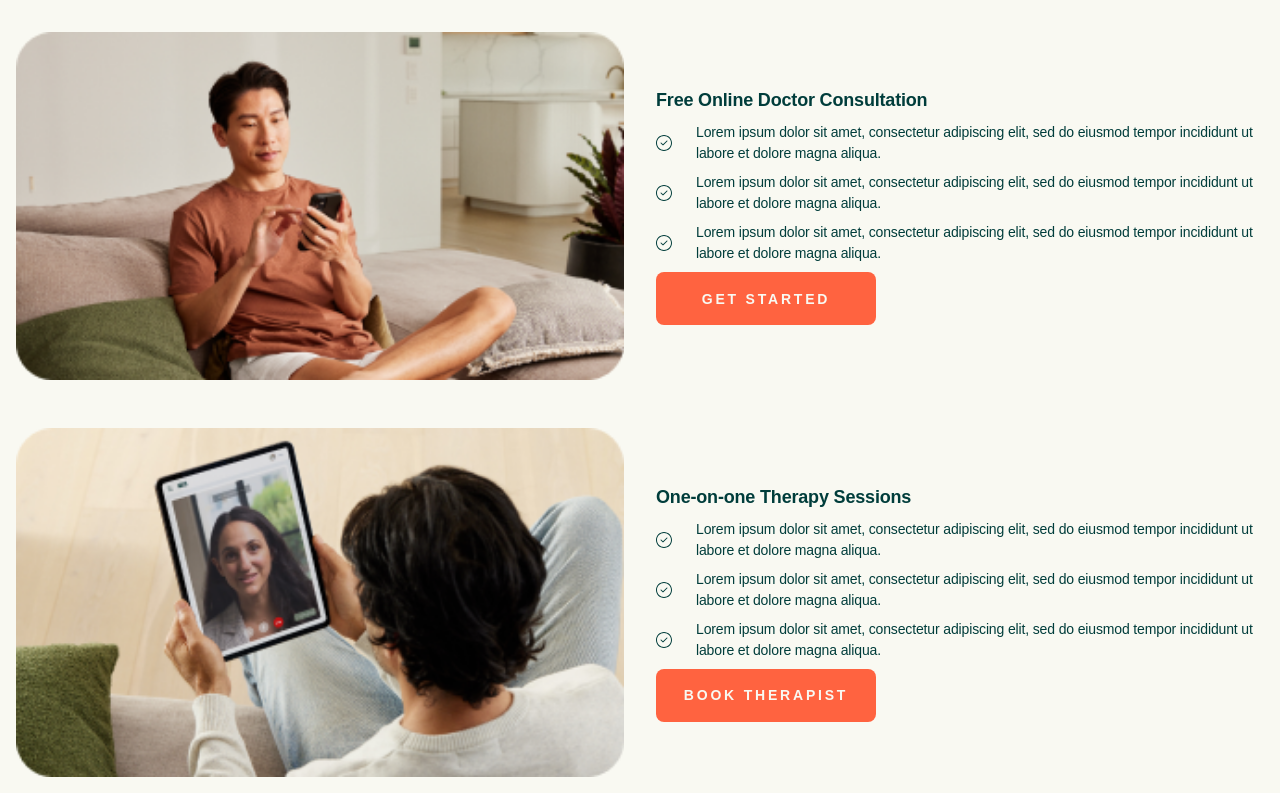
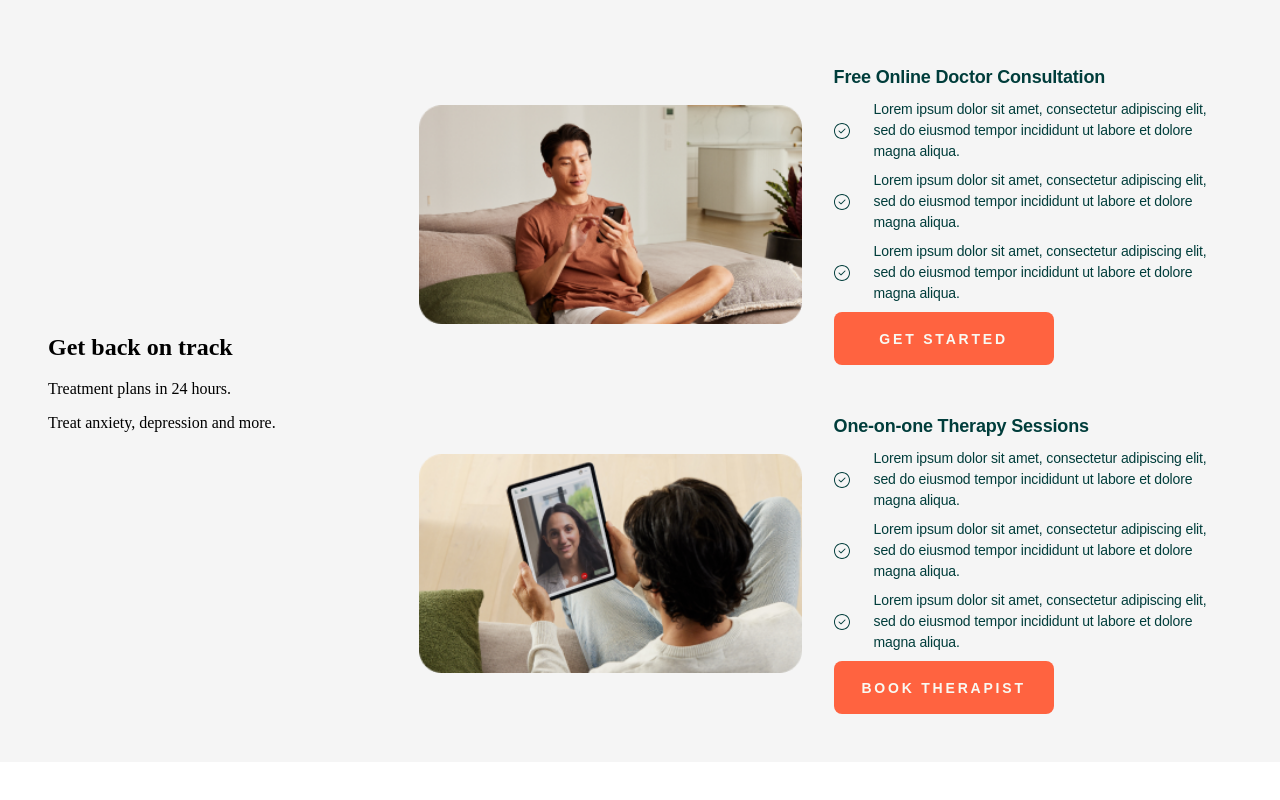
Before and after one commit to savidya-sathyani/mosh, a React (Create React App) app: page / in a window 1280 px wide. Built offline with nearby package versions, Linux system fonts and the light colour scheme.

Commit message:
Change directory structure

```diff
--- a/src/App.jsx
+++ b/src/App.jsx
@@ -3,10 +3,13 @@ import { ThemeProvider } from "styled-components";
 import image1 from "./assets/images/image1.png";
 import image2 from "./assets/images/image2.png";
 
-import Card from "./components/Card/Card";
+import Card from "./components/Card";
+import CardContainer from "./components/CardContainer";
 
 import { lightTheme, darkTheme } from "./styles/utils/theme";
+import { StyledAppRaw } from "./styles/AppRaw.style";
 import GlobalStyle from "./styles/Global.style";
+
 
 function App() {
   const theme = 'light';
@@ -19,7 +22,15 @@ function App() {
   return (
     <ThemeProvider theme={appTheme}>
       <GlobalStyle theme={appTheme} />
-      <div className="App" style={{ width: '100%', backgroundColor: '#F9F9F2' }}>
+      <StyledAppRaw>
+        <section>
+          <h1>Get back on track</h1>
+          <span>
+            <p>Treatment plans in 24 hours.</p>
+            <p>Treat anxiety, depression and more.</p>
+          </span>
+        </section>
+        <CardContainer>
           <Card
             image={{ src: image1, alt: "Online Consultation" }}
             header="Free Online Doctor Consultation"
@@ -32,8 +43,9 @@ function App() {
             button={{ label: "Book Therapist", link: "https://www.getmosh.com.au/booking/mental_health" }}
             data={data}
           />
-      </div>
-    </ThemeProvider>
+        </CardContainer>
+      </StyledAppRaw>
+    </ThemeProvider >
   );
 }
 
--- a/src/components/Card/Card.jsx
+++ /dev/null
@@ -1,49 +0,0 @@
-import React, { useEffect, useState } from 'react'
-
-import useDesktopScreen from '../../hooks/useDesktopScreen';
-
-import LinkButton from '../LinkButton/LinkButton';
-import TextLine from '../TextLine/TextLine';
-
-import { StyledCard } from './Card.style';
-import { StyledCardHeader } from './CardHeader.style';
-import { StyledCardContent } from './CardContent.style';
-import { Container } from '../../styles/Container.style';
-
-import down from '../../assets/icons/down.svg';
-import up from '../../assets/icons/up.svg';
-
-const Card = ({ image: { src, alt }, header, button: { label, link }, data }) => {
-  const [isDesktop] = useDesktopScreen();
-  const [showContent, setShowContent] = useState(false);
-
-  useEffect(() => {
-    setShowContent(isDesktop);
-  }, [isDesktop]);
-
-  return (
-    <StyledCard>
-      <Container>
-        <img src={src} alt={alt} />
-      </Container>
-      <Container>
-        <StyledCardHeader>
-          <h3>{header}</h3>
-          {!isDesktop &&
-            <button onClick={() => setShowContent(!showContent)}>
-              <img
-                src={showContent ? up : down}
-                alt={showContent ? 'Up' : 'Down'}
-              />
-            </button>}
-        </StyledCardHeader>
-        <StyledCardContent isShow={showContent}>
-          {data.map((item, index) => <TextLine key={index} label={item} />)}
-        </StyledCardContent>
-        <LinkButton label={label} link={link} />
-      </Container>
-    </StyledCard>
-  )
-}
-
-export default Card;
--- a/src/components/Card/index.jsx
+++ b/src/components/Card/index.jsx
@@ -1 +1,49 @@
-export * from './Card';
+import React, { useEffect, useState } from 'react'
+
+import useDesktopScreen from '../../hooks/useDesktopScreen';
+
+import LinkButton from '../LinkButton';
+import TextLine from '../TextLine';
+
+import { StyledCard } from './Card.style';
+import { StyledCardHeader } from './CardHeader.style';
+import { StyledCardContent } from './CardContent.style';
+import { Container } from '../../styles/Container.style';
+
+import down from '../../assets/icons/down.svg';
+import up from '../../assets/icons/up.svg';
+
+const Card = ({ image: { src, alt }, header, button: { label, link }, data }) => {
+  const [isDesktop] = useDesktopScreen();
+  const [showContent, setShowContent] = useState(false);
+
+  useEffect(() => {
+    setShowContent(isDesktop);
+  }, [isDesktop]);
+
+  return (
+    <StyledCard>
+      <Container>
+        <img src={src} alt={alt} />
+      </Container>
+      <Container>
+        <StyledCardHeader>
+          <h3>{header}</h3>
+          {!isDesktop &&
+            <button onClick={() => setShowContent(!showContent)}>
+              <img
+                src={showContent ? up : down}
+                alt={showContent ? 'Up' : 'Down'}
+              />
+            </button>}
+        </StyledCardHeader>
+        <StyledCardContent isShow={showContent}>
+          {data.map((item, index) => <TextLine key={index} label={item} />)}
+        </StyledCardContent>
+        <LinkButton label={label} link={link} />
+      </Container>
+    </StyledCard>
+  )
+}
+
+export default Card;
--- /dev/null
+++ b/src/components/CardContainer/CardContainer.style.js
@@ -0,0 +1,18 @@
+import styled from "styled-components";
+import { breakpoints } from "../../styles/utils/breakpoints";
+
+export const StyledCardContainer = styled.div`
+  display: flex;
+  flex-direction: column;
+  justify-content: center;
+  align-items: center;
+  width: 70%;
+  @media ${breakpoints.M} {
+    flex-direction: row;
+    align-items: flex-start;
+    width: 100%;
+  }
+  @media ${breakpoints.S} {
+    flex-direction: column;
+  }
+`;
--- /dev/null
+++ b/src/components/CardContainer/index.js
@@ -0,0 +1,8 @@
+import React from "react";
+import { StyledCardContainer } from "./CardContainer.style";
+
+const CardContainer = ({ ...props }) => {
+  return <StyledCardContainer>{props.children}</StyledCardContainer>;
+};
+
+export default CardContainer;
--- a/src/components/LinkButton/LinkButton.jsx
+++ /dev/null
@@ -1,48 +0,0 @@
-import React from 'react';
-import PropTypes from 'prop-types';
-
-import { buttonModes } from '../../constants/buttonConstants';
-import getObjectValuesAsArray from '../../utils/getObjectValuesAsArray';
-
-import { StyledButton } from './LinkButton.style';
-
-const LinkButton = ({ label, mode, link, onClick, ...props }) => {
-  return (
-    <StyledButton
-      mode={mode}
-      link={link}
-      onClick={onClick}
-      {...props}>
-      <a href={link}>{label}</a>
-    </StyledButton>
-  );
-};
-
-LinkButton.propTypes = {
-  /**
-   * Text rendering inside button.
-   * Required
-   */
-  label: PropTypes.string.isRequired,
-  /**
-   * Link to be used for the button
-   * Required
-   */
-  link: PropTypes.string.isRequired,
-  /**
-   * Mode of the button. Can be either 'Primary' or 'Secondary'
-   * Optional and when not provided, defaults to 'Primary'
-   */
-  mode: PropTypes.oneOf(getObjectValuesAsArray(buttonModes)),
-  /**
-   * Optional click handler
-   */
-  onClick: PropTypes.func,
-};
-
-LinkButton.defaultProps = {
-  mode: 'Primary',
-  onClick: undefined,
-};
-
-export default LinkButton;
--- a/src/components/LinkButton/index.jsx
+++ b/src/components/LinkButton/index.jsx
@@ -1 +1,48 @@
-export * from "./LinkButton";
+import React from 'react';
+import PropTypes from 'prop-types';
+
+import { buttonModes } from '../../constants/buttonConstants';
+import getObjectValuesAsArray from '../../utils/getObjectValuesAsArray';
+
+import { StyledButton } from './LinkButton.style';
+
+const LinkButton = ({ label, mode, link, onClick, ...props }) => {
+  return (
+    <StyledButton
+      mode={mode}
+      link={link}
+      onClick={onClick}
+      {...props}>
+      <a href={link}>{label}</a>
+    </StyledButton>
+  );
+};
+
+LinkButton.propTypes = {
+  /**
+   * Text rendering inside button.
+   * Required
+   */
+  label: PropTypes.string.isRequired,
+  /**
+   * Link to be used for the button
+   * Required
+   */
+  link: PropTypes.string.isRequired,
+  /**
+   * Mode of the button. Can be either 'Primary' or 'Secondary'
+   * Optional and when not provided, defaults to 'Primary'
+   */
+  mode: PropTypes.oneOf(getObjectValuesAsArray(buttonModes)),
+  /**
+   * Optional click handler
+   */
+  onClick: PropTypes.func,
+};
+
+LinkButton.defaultProps = {
+  mode: 'Primary',
+  onClick: undefined,
+};
+
+export default LinkButton;
--- a/src/components/TextLine/TextLine.jsx
+++ /dev/null
@@ -1,24 +0,0 @@
-import React from 'react';
-import tick from '../../assets/icons/tick.svg';
-
-import PropTypes from 'prop-types';
-
-import { StyledTextLine } from './TextLine.style';
-
-const TextLine = ({ label }) => {
-  return (
-    <StyledTextLine label={label}>
-      <img src={tick} alt={label} />
-      <p>{label}</p>
-    </StyledTextLine>
-  );
-};
-
-TextLine.propTypes = {
-  /**
-   * Label for the text line
-   */
-  label: PropTypes.string.isRequired,
-};
-
-export default TextLine;
--- a/src/components/TextLine/index.jsx
+++ b/src/components/TextLine/index.jsx
@@ -1 +1,24 @@
-export * from "./TextLine";
+import React from 'react';
+import tick from '../../assets/icons/tick.svg';
+
+import PropTypes from 'prop-types';
+
+import { StyledTextLine } from './TextLine.style';
+
+const TextLine = ({ label }) => {
+  return (
+    <StyledTextLine label={label}>
+      <img src={tick} alt={label} />
+      <p>{label}</p>
+    </StyledTextLine>
+  );
+};
+
+TextLine.propTypes = {
+  /**
+   * Label for the text line
+   */
+  label: PropTypes.string.isRequired,
+};
+
+export default TextLine;
--- /dev/null
+++ b/src/styles/AppRaw.style.js
@@ -0,0 +1,18 @@
+import styled from "styled-components";
+import { breakpoints } from "./utils/breakpoints";
+
+export const StyledAppRaw = styled.div`
+  width: 100%;
+  height: fit-content;
+  display: flex;
+  flex-direction: raw;
+  align-items: center;
+  justify-content: space-between;
+  padding: 2rem 3rem;
+  background-color: #f5f5f5;
+
+  @media ${breakpoints.M} {
+    flex-direction: column;
+    padding: 1rem;
+  }
+`;
```
Also changed, not shown: 2 other files (tests, documents, lock files or other folders). Lines whose indentation alone changed are shown as unchanged.
